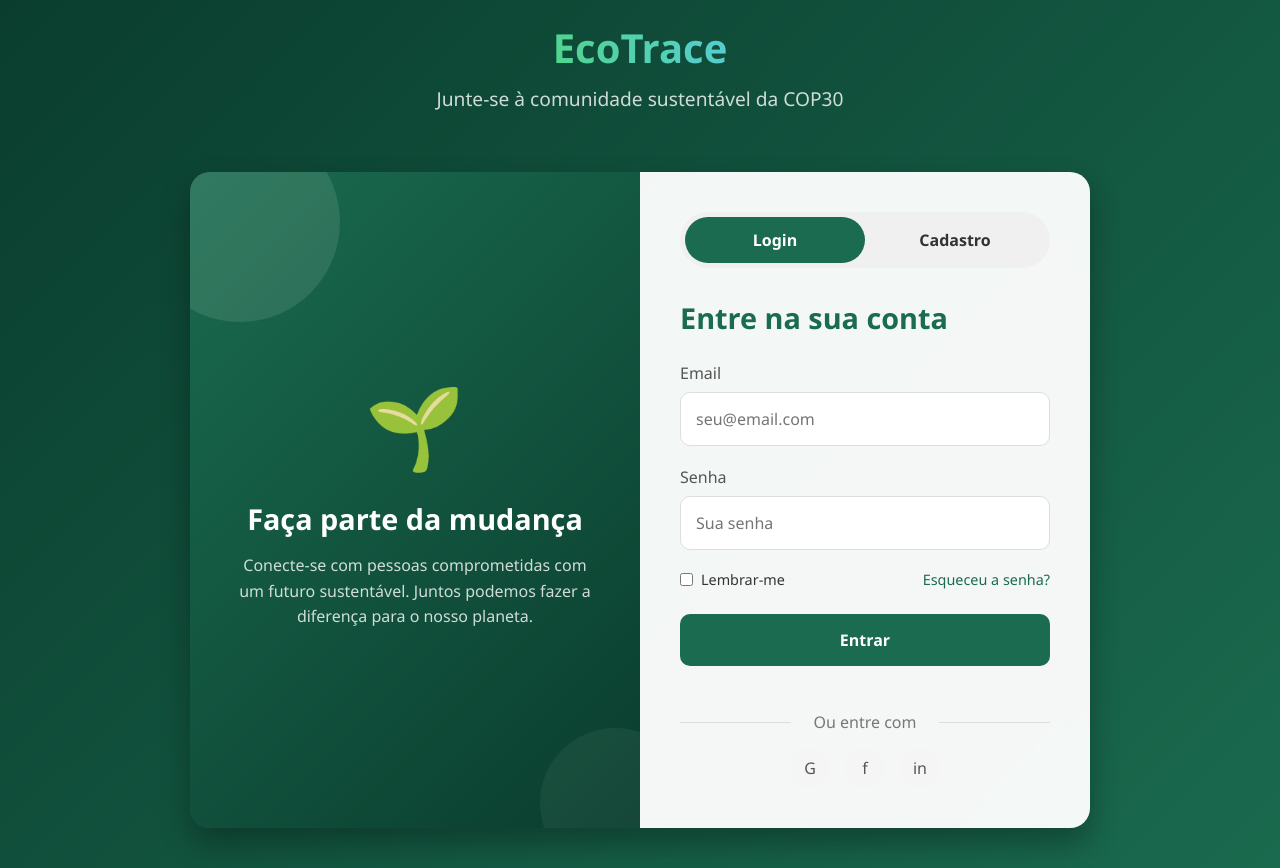
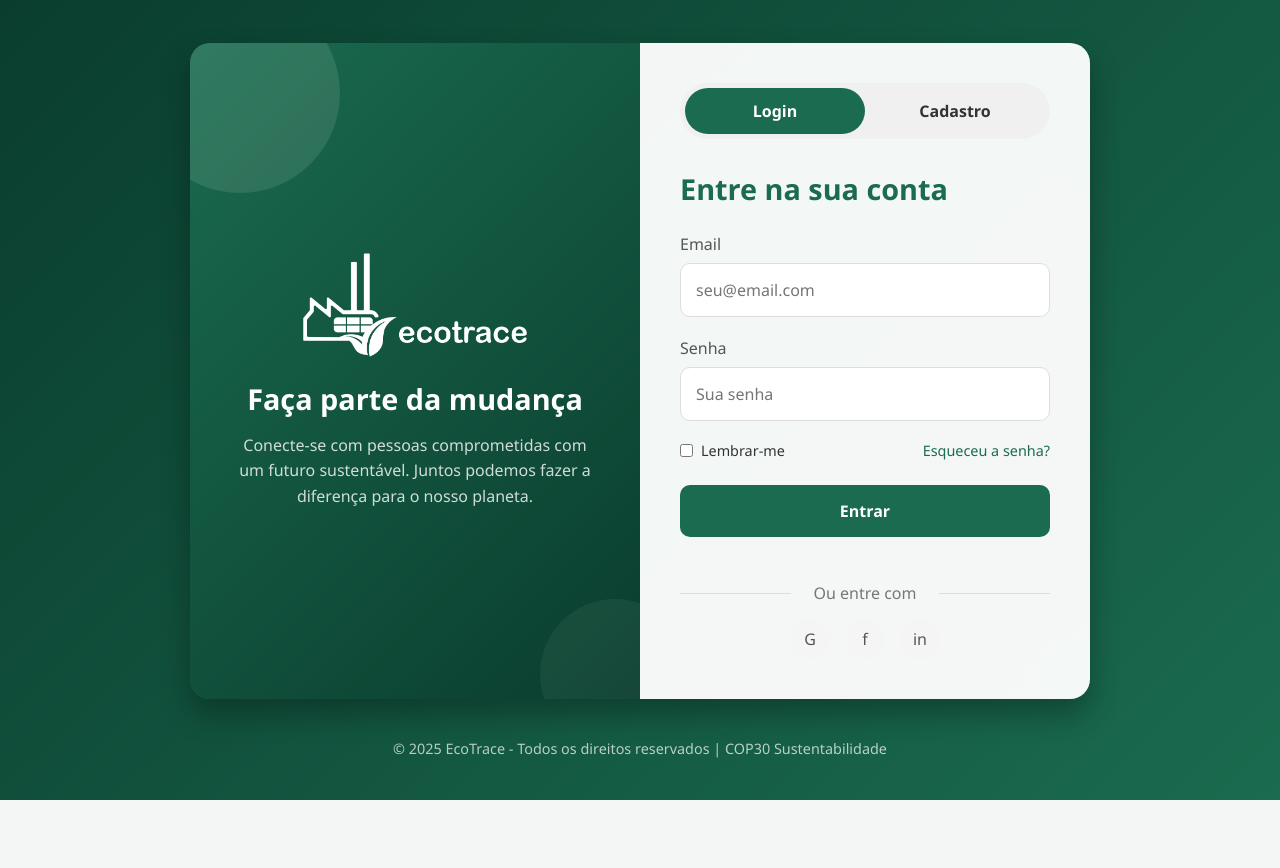
Before and after one commit to Thai034/ProjetoFinal, a Flask app: page /login in a window 1280 px wide. Shown: the top 868 px of the page. After the commit the page ends 800 px from the top, so only its background shows below. Run offline with Flask 3, Linux system fonts and the light colour scheme.

Commit message:
Opção de logout e logo

```diff
--- a/api/app.py
+++ b/api/app.py
@@ -445,6 +445,11 @@
         print(f"Erro no login: {e}")
         return jsonify({'success': False, 'message': 'Erro interno do servidor'}), 500
 
+@app.route('/logout')
+def logout():
+    session.clear()
+    return redirect('/login')
+
 # API de Emissões
 @app.route('/api/calculate', methods=['POST'])
 @login_required
--- a/templates/login.html
+++ b/templates/login.html
@@ -393,14 +393,9 @@
 </head>
 <body>
     <div class="container">
-        <header>
-            <h1 class="logo">EcoTrace</h1>
-            <p class="subtitle">Junte-se à comunidade sustentável da COP30</p>
-        </header>
-
         <div class="card-container">
             <div class="illustration">
-                <div class="leaf-icon">🌱</div>
+                <img src="../static/imagens/logo-clara-horizontal.png" alt="Ecotrace" id="logo-image" width="250px">
                 <h2>Faça parte da mudança</h2>
                 <p>Conecte-se com pessoas comprometidas com um futuro sustentável. Juntos podemos fazer a diferença para o nosso planeta.</p>
             </div>
```
Also changed, not shown: templates/onepage.html (+12 -0 lines).
